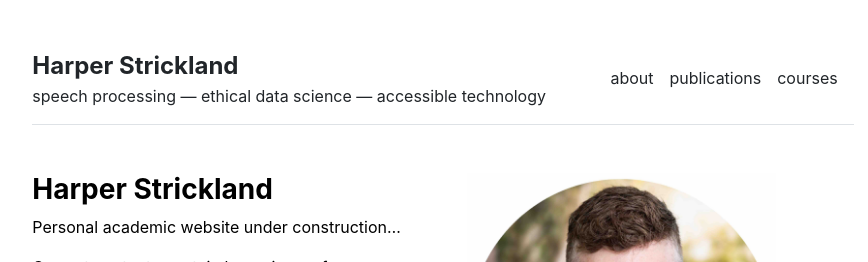
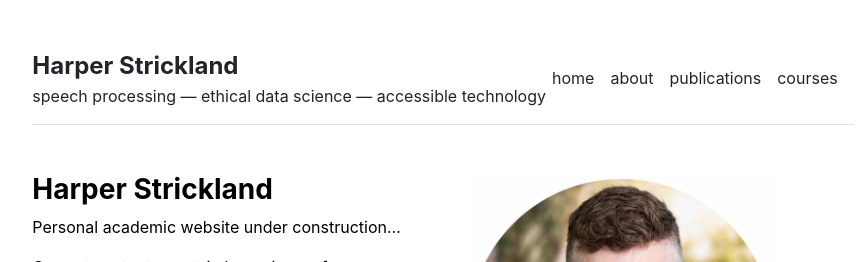
Before and after one commit to speakingofdata/speakingofdata.github.io, a Jekyll site: the page built from index.md, in a window 1280 px wide. Shown: the top 262 px of the page, without its empty margins (197-1065 px from the left). Built offline with Jekyll 4.4.1, drawn with Linux system fonts in a browser that asks for light colours.

Commit message:
Update settings.yml

```diff
--- a/_data/settings.yml
+++ b/_data/settings.yml
@@ -1,4 +1,5 @@
 menu:
+- {name: 'home', url: '/'}
 - {name: 'about', url: '/about'}
 - {name: 'publications', url: '/publications'}
 - {name: 'courses', url: '/courses'}
```
